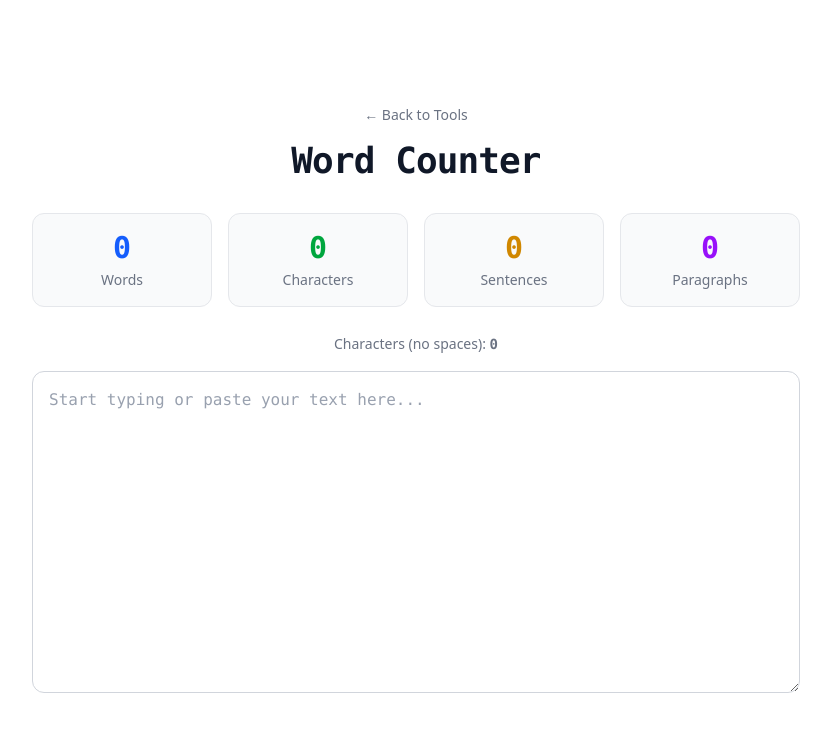
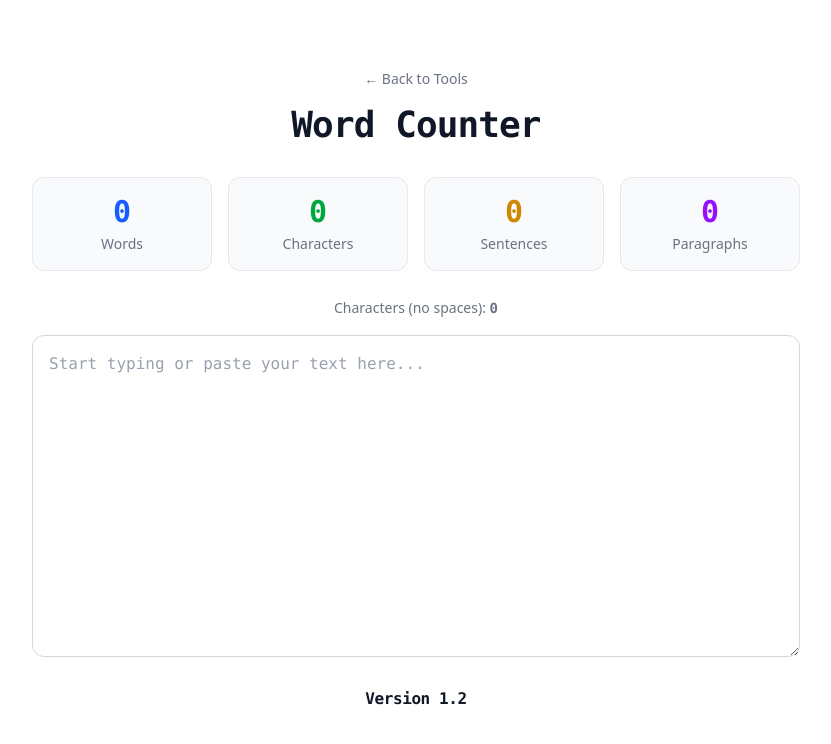
Before and after one commit to jorgeivanburgosaguilar/dat-tools, a SvelteKit app: page /word-counter in a window 1280 px wide. Shown: the top 744 px of the page, without its empty margins (224-1055 px from the left). Built offline with nearby package versions, Linux system fonts and the light colour scheme.

Commit message:
set current project version on all the websites and change the internally to dat-tools

```diff
--- a/package.json
+++ b/package.json
@@ -1,7 +1,7 @@
 {
-  "name": "stopwatch-app",
+  "name": "dat-tools",
   "private": true,
-  "version": "0.0.1",
+  "version": "1.2",
   "license": "The Unlicense",
   "type": "module",
   "scripts": {
--- a/src/app.d.ts
+++ b/src/app.d.ts
@@ -1,6 +1,8 @@
 // See https://svelte.dev/docs/kit/types#app.d.ts
 // for information about these interfaces
 declare global {
+  const __APP_VERSION__: string;
+
   namespace App {
     // interface Error {}
     // interface Locals {}
--- a/src/routes/stopwatch/+page.svelte
+++ b/src/routes/stopwatch/+page.svelte
@@ -181,7 +181,7 @@
 
     <div class="p-6 text-center">
       <h4 class="font-mono font-bold tracking-tight text-gray-900 tabular-nums dark:text-gray-100">
-        Version 1.1
+        Version {__APP_VERSION__}
       </h4>
     </div>
   </div>
--- a/src/routes/word-counter/+page.svelte
+++ b/src/routes/word-counter/+page.svelte
@@ -21,5 +21,11 @@
     </div>
 
     <WordCounter />
+
+    <div class="p-6 text-center">
+      <h4 class="font-mono font-bold tracking-tight text-gray-900 tabular-nums dark:text-gray-100">
+        Version {__APP_VERSION__}
+      </h4>
+    </div>
   </div>
 </main>
--- a/vite.config.js
+++ b/vite.config.js
@@ -1,9 +1,15 @@
+import { readFileSync } from 'node:fs';
 import { defineConfig } from 'vitest/config';
 import { playwright } from '@vitest/browser-playwright';
 import { sveltekit } from '@sveltejs/kit/vite';
 import tailwindcss from '@tailwindcss/vite';
 
+const pkg = JSON.parse(readFileSync('./package.json', 'utf-8'));
+
 export default defineConfig({
+  define: {
+    __APP_VERSION__: JSON.stringify(pkg.version)
+  },
   plugins: [tailwindcss(), sveltekit()],
   test: {
     expect: { requireAssertions: true },
```
